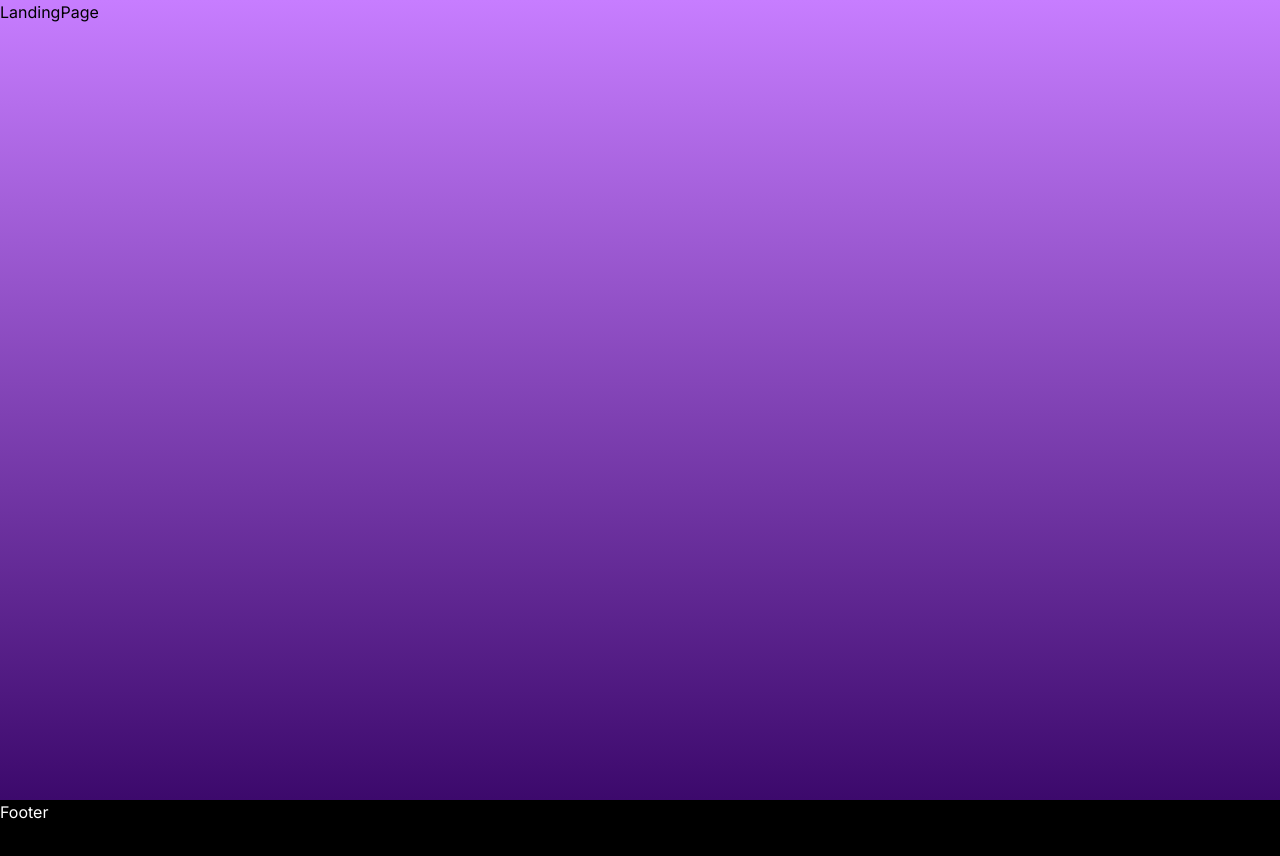
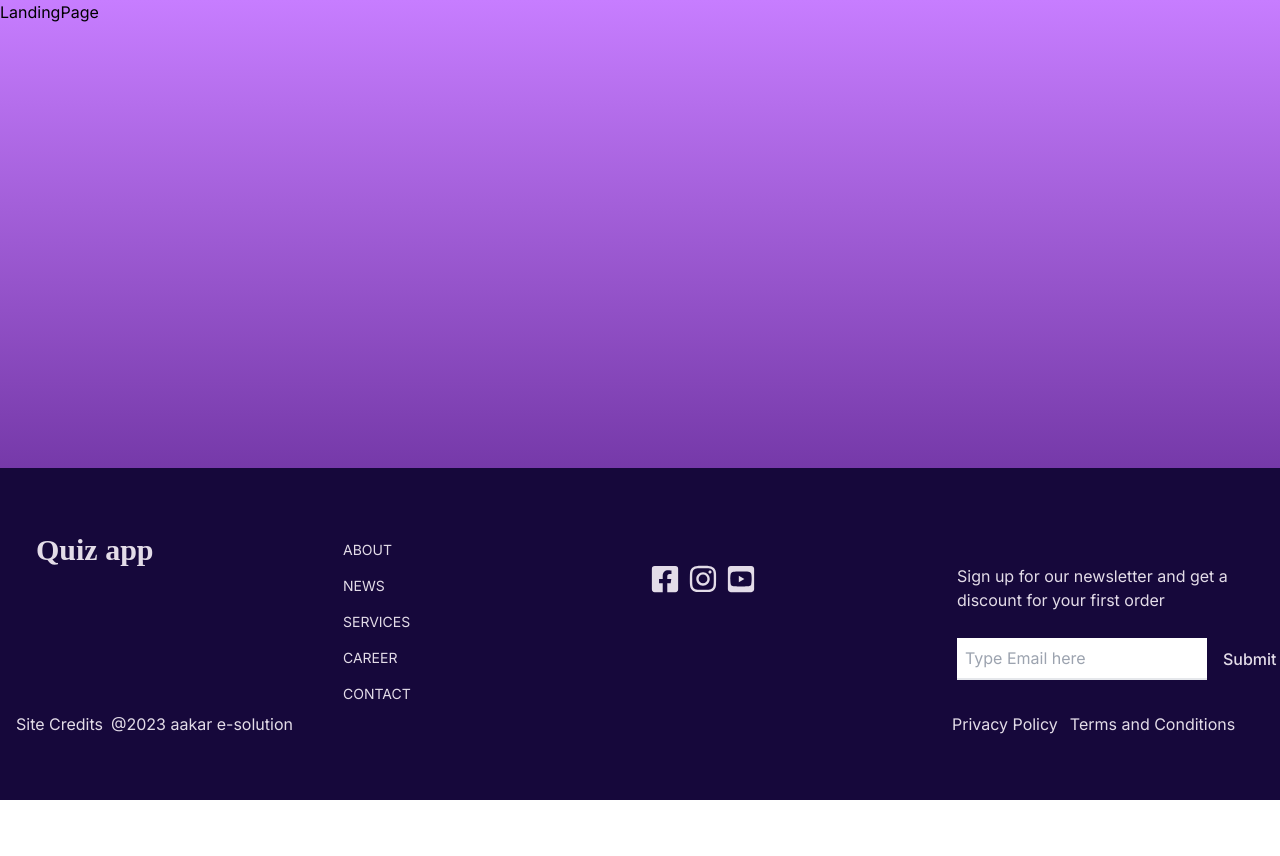
Before and after one commit to cdyniranjan7321/Quiz_App_Project_in_React_Js, a Next.js app: page / in a window 1280 px wide. Shown: the top 856 px of the page. After the commit the page ends 800 px from the top, so only its background shows below. Built offline with nearby package versions, Linux system fonts and the light colour scheme.

Commit message:
QA-3 created footer for landing page

```diff
--- a/src/components/Footer.tsx
+++ b/src/components/Footer.tsx
@@ -1,11 +1,55 @@
-import React from 'react'
+import { Italiana } from 'next/font/google';
+import React from 'react';
+import {
+  FaFacebookSquare,
+  FaInstagram,
+  FaYoutubeSquare,
+} from 'react-icons/fa';
 
 const Footer = () => {
   return (
-    <div className='w-full h-40 bg-black text-white'>
-      <h1>Footer</h1>
+    <div className='fixed bottom-0 w-full py-16 px-4 gap-8 text-[#E3DCE8]' style={{ backgroundColor: '#16083B' }}>
+      <div className='flex flex-col sm:flex-row px-5 gap-5'>
+        <div className='w-full sm:w-1/4'>
+          <h1 className='w-full text-3xl font-bold text-[#E3DCE8]' style={{fontFamily:'Italiana'}}>Quiz app</h1>
+        </div>
+        <div className='w-full sm:w-1/4'>
+          <ul>
+            <li className='py-2 text-sm'>ABOUT</li>
+            <li className='py-2 text-sm'>NEWS</li>
+            <li className='py-2 text-sm'>SERVICES</li>
+            <li className='py-2 text-sm'>CAREER</li>
+            <li className='py-2 text-sm'>CONTACT</li>
+          </ul>
+        </div>
+        <div className='flex my-8 w-full sm:w-1/4 gap-2'>
+          <FaFacebookSquare size={30} />
+          <FaInstagram size={30} />
+          <FaYoutubeSquare size={30} />
+        </div>
+        <div className='flex flex-col justify-between my-8 w-full sm:w-1/4'>
+          <div>
+            <p>
+              Sign up for our newsletter and get a discount for your first order
+            </p>
+          </div>
+          <div className='flex flex-row'>
+            <input className='p-2 flex  border-0 border-b-2 outline-none text-black' type="email" placeholder='Type Email here' />
+            <button className='text-[#E3DCE8] w-[5px] h-auto rounded-md font-medium my-1 mx-auto bg-transparent '>Submit</button>
+          </div>
+        </div>
+      </div>
+      <div className='flex flex-col sm:flex-row justify-between'>
+        <div className='flex items-center'>
+          <p className='mr-2'>Site Credits</p>
+          <p>@2023 aakar e-solution</p>
+        </div>
+        <div className='flex flex-row gap-3 w-full sm:w-1/4'>
+          <p>Privacy Policy</p><span>Terms and Conditions</span>
+        </div>
+      </div>
     </div>
-  )
-}
+  );
+};
 
-export default Footer
+export default Footer;
```
